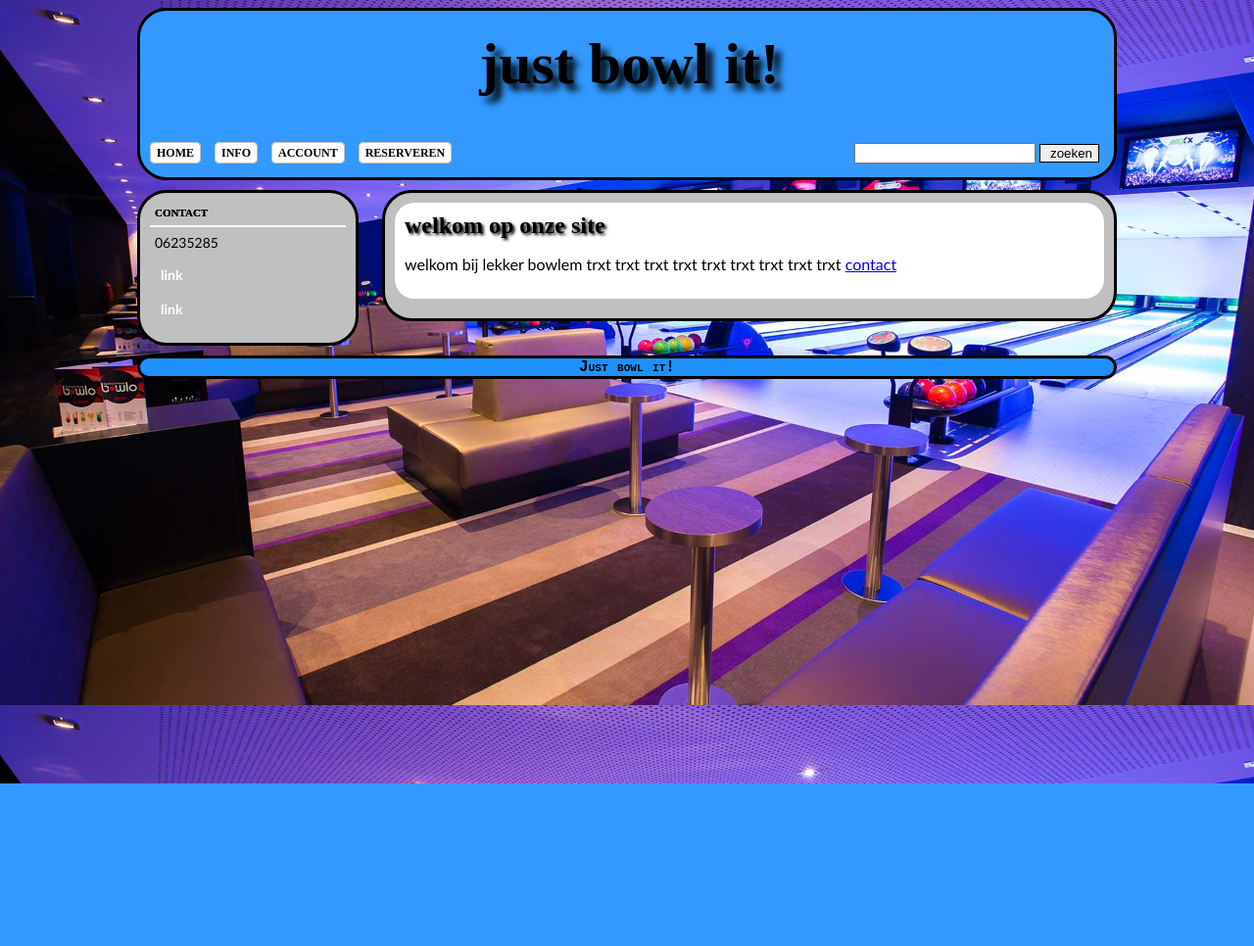
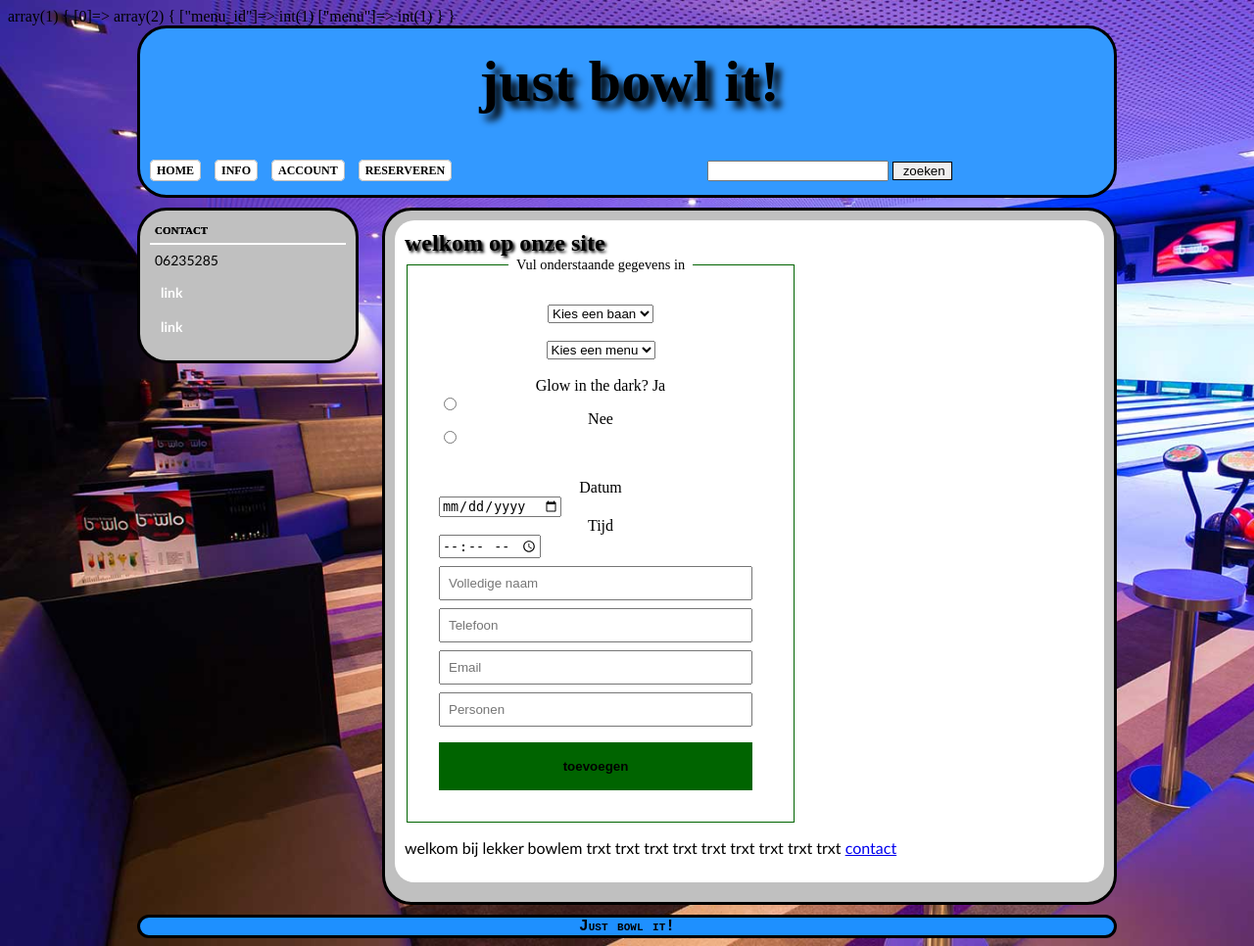
Before and after one commit to rhazen35/bowlen, a PHP site: page /reserveren.php in a window 1280 px wide. Shown: the whole page at 98% size. Before the commit the page ends 800 px from the top, so only its background shows below. Run offline with PHP 8.4, Linux system fonts and the light colour scheme; tables that the repository leaves empty hold one stand-in row (values such as "Sample post"); some libraries are stand-ins or nearby versions; some web fonts are replaced.

Commit message:
[reserveringen] begonnen met form

```diff
--- a/css/stijlblad2.css
+++ b/css/stijlblad2.css
@@ -119,3 +119,52 @@
 .omlijn {
     border: 1px solid black;
 }
+
+form
+{
+    width:25rem;
+}
+
+form fieldset
+{
+    padding:2rem;
+    text-align:center;
+    border: 1px solid darkgreen;
+}
+
+form fieldset legend
+{
+    font-size:90%;
+    padding-left:0.5rem;
+    padding-right:0.5rem;
+}
+
+form fieldset input
+{
+    display:block;
+}
+
+form fieldset input[type="text"],
+form fieldset input[type="email"],
+form fieldset input[type="password"]
+{
+    width:20rem;
+    margin-top:0.5rem;
+    padding:0.5rem;
+}
+
+form fieldset input[type="submit"]
+{
+    width:20rem;
+    margin-top:1rem;
+    padding:1rem;
+    font-weight:bold;
+    background-color: darkgreen;
+    border:1px solid transparent;
+    cursor:pointer;
+}
+
+form fieldset input[type="submit"]:hover
+{
+    background-color: lightskyblue;
+}
--- /dev/null
+++ b/php/functions.php
@@ -0,0 +1,72 @@
+<?php
+
+if( !class_exists( "Functions" ) ):
+
+    class Functions
+    {
+        private static function dbCredentials()
+        {
+            $dbArray = array(
+                "dbhost" => '127.0.0.1',
+                "dbuser" => 'ruben35',
+                "dbpass" => 'Ruben1986Hazenbosch35',
+                "dbname" => 'bowlen'
+            );
+            return( $dbArray );
+        }
+
+        private static function db_connect()
+        {
+
+            $dbArray = self::dbCredentials();
+            $con = mysqli_connect($dbArray['dbhost'], $dbArray['dbuser'], $dbArray['dbpass'],$dbArray['dbname']);
+
+            // Check connection
+            if(mysqli_connect_errno()):
+                echo "Failed to connect to MySQL: " . mysqli_connect_error();
+            else:
+                return( $con );
+            endif;
+
+        }
+
+        public static function get_lanes()
+        {
+            $mysqli = self::db_connect();
+            $sql = "SELECT bowling_lanes.id, bowling_lanes.lane FROM bowling_lanes ORDER BY bowling_lanes.lane DESC";
+            $stmt = $mysqli->prepare( $sql );
+            $stmt->execute();
+            $stmt->bind_result($lane_id, $lane);
+
+            $results = array();
+            while( $row = $stmt->fetch() ):
+                $results[] = array("lane_id" => $lane_id, "lane" => $lane);
+            endwhile;
+
+            $stmt->close();
+            $mysqli->close();
+
+            return( $results );
+        }
+
+        public static function get_menus()
+        {
+            $mysqli = self::db_connect();
+            $sql = "SELECT menu.id, menu.menu FROM menu ORDER BY menu.menu DESC";
+            $stmt = $mysqli->prepare( $sql );
+            $stmt->execute();
+            $stmt->bind_result($menu_id, $menu);
+
+            $results = array();
+            while( $row = $stmt->fetch() ):
+                $results[] = array("menu_id" => $menu_id, "menu" => $menu);
+            endwhile;
+
+            $stmt->close();
+            $mysqli->close();
+
+            return( $results );
+        }
+    }
+
+endif;
--- a/reserveren.php
+++ b/reserveren.php
@@ -1,3 +1,13 @@
+<?php
+require_once( "php/functions.php" );
+
+$lanes = Functions::get_lanes();
+$menus = Functions::get_menus();
+
+var_dump($menus);
+
+?>
+
 <!DOCTYPE html>
 <HTML>
 
@@ -61,6 +71,40 @@
             <ARTICLE class="rondehoeken">
                 <H2>welkom op onze site</H2>
                 </ASIDE>
+                <form action="reservations.php" method="post">
+                    <fieldset>
+                        <legend>Vul onderstaande gegevens in</legend>
+                        <select name="lane">
+                            <option value="">Kies een baan</option>
+                            <?php foreach( $lanes as $lane ): ?>
+                                <option value="<?= $lane['lane_id'] ?>"><?= $lane['lane'] ?></option>
+                            <?php endforeach; ?>
+                        </select>
+                        <br><br>
+                        <select name="menu">
+                            <option value="">Kies een menu</option>
+                            <?php foreach( $menus as $menu ): ?>
+                                <option value="<?= $menu['menu_id'] ?>"><?= $menu['menu'] ?></option>
+                            <?php endforeach; ?>
+                        </select>
+                        <br><br>
+                        <span>
+                Glow in the dark?
+            </span>
+                        Ja <input type="radio" name="glow_in_dark" value="yes">
+                        Nee <input type="radio" name="glow_in_dark" value="no">
+                        <br><br>
+                        Datum <input type="date" name="reservation" value="">
+                        Tijd <input type="time" name="time" value="">
+
+                        <input type="text" name="name" value="" placeholder="Volledige naam">
+                        <input type="text" name="phone" value="" placeholder="Telefoon">
+                        <input type="text" name="email" value="" placeholder="Email">
+                        <input type="text" name="persons" value="" placeholder="Personen">
+
+                        <input type="submit" name="newReservationSubmit" value="toevoegen">
+                    </fieldset>
+                </form>
                 <P>welkom bij lekker bowlem trxt trxt trxt trxt trxt trxt trxt trxt trxt
 
                     <A href="contactlink">contact</A> </P>
```
